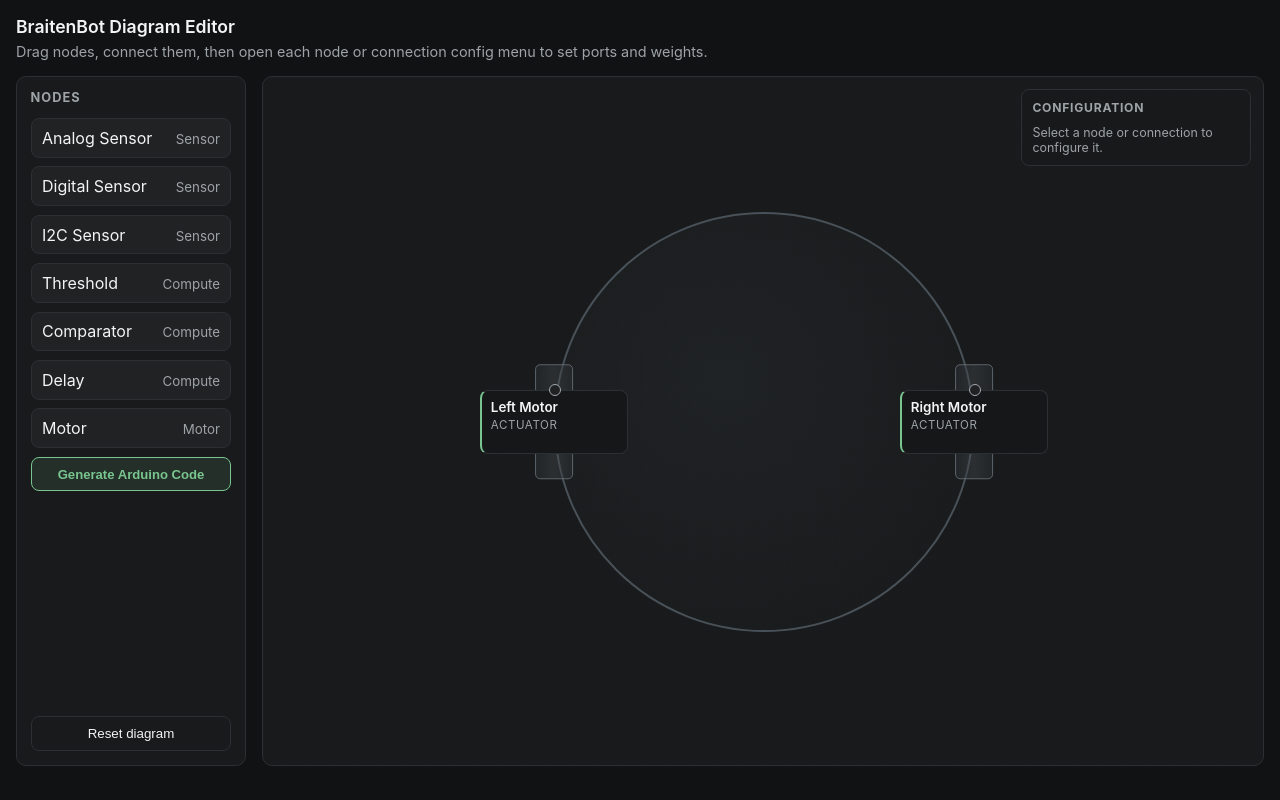
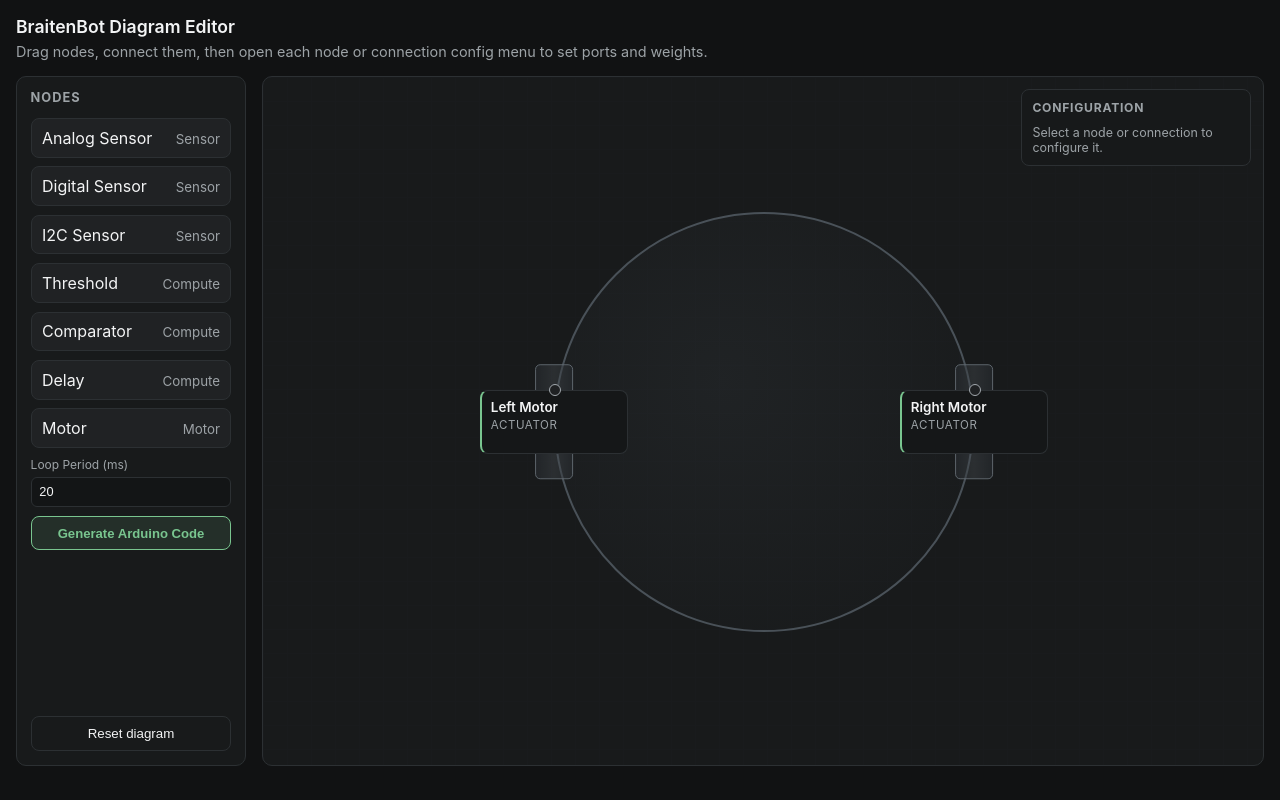
Before and after one commit to Vassar-Cognitive-Science/braitenbot-gui, a React (Vite) app: page / in a window 1280 px wide. Built offline with nearby package versions, Linux system fonts and the light colour scheme.

Commit message:
feat: Add loop period configuration and update delay node handling

```diff
--- a/src/App.css
+++ b/src/App.css
@@ -332,6 +332,23 @@ body {
   font-size: 0.8rem;
 }
 
+.palette-setting {
+  display: flex;
+  flex-direction: column;
+  gap: 0.3rem;
+  font-size: 0.75rem;
+  color: var(--muted);
+}
+
+.palette-setting input {
+  border: 1px solid var(--line);
+  border-radius: 6px;
+  background: #131516;
+  padding: 0.42rem 0.48rem;
+  font-size: 0.8rem;
+  color: var(--text);
+}
+
 .palette-generate {
   padding: 0.55rem 0.65rem;
   border: 1px solid var(--accent);
--- a/src/codegen/emitter.ts
+++ b/src/codegen/emitter.ts
@@ -107,6 +107,7 @@ function emitComputeNode(
   graph: WiringGraph,
   node: GraphNode,
   indent: string,
+  loopPeriodMs: number,
 ): string {
   const lines: string[] = [];
   const name = varName(node);
@@ -140,13 +141,15 @@ function emitComputeNode(
   } else if (typeDef === 'compute-delay') {
     lines.push(emitInputAggregation(graph, node, indent));
     const delayMs = node.delayMs ?? 100;
-    lines.push(`${indent}static unsigned long ${name}_lastTime = 0;`);
-    lines.push(`${indent}static int ${name}_held = 0;`);
-    lines.push(`${indent}if (millis() - ${name}_lastTime >= ${delayMs}) {`);
-    lines.push(`${indent}  ${name}_held = (int)${inputVar(node)};`);
-    lines.push(`${indent}  ${name}_lastTime = millis();`);
-    lines.push(`${indent}}`);
-    lines.push(`${indent}int ${name} = ${name}_held;`);
+    // Ring buffer: each loop iteration stores the current input and
+    // outputs the value from delayMs ago. Buffer size = delayMs / loop period.
+    const bufSize = Math.max(1, Math.round(delayMs / loopPeriodMs));
+    lines.push(`${indent}static const int ${name}_BUF_SIZE = ${bufSize};`);
+    lines.push(`${indent}static int ${name}_buf[${bufSize}] = {0};`);
+    lines.push(`${indent}static int ${name}_idx = 0;`);
+    lines.push(`${indent}int ${name} = ${name}_buf[${name}_idx];`);
+    lines.push(`${indent}${name}_buf[${name}_idx] = (int)${inputVar(node)};`);
+    lines.push(`${indent}${name}_idx = (${name}_idx + 1) % ${name}_BUF_SIZE;`);
   }
 
   return lines.join('\n');
@@ -211,7 +214,7 @@ export function generateSketch(graph: WiringGraph): string {
       loopLines.push(emitSensorRead(node, '  '));
     } else if (node.kind === 'compute') {
       loopLines.push('');
-      loopLines.push(emitComputeNode(graph, node, '  '));
+      loopLines.push(emitComputeNode(graph, node, '  ', graph.loopPeriodMs));
     } else if (node.kind === 'motor') {
       loopLines.push('');
       loopLines.push(emitMotorWrite(graph, node, '  '));
@@ -219,7 +222,7 @@ export function generateSketch(graph: WiringGraph): string {
   }
 
   loopLines.push('');
-  loopLines.push('  delay(20);');
+  loopLines.push(`  delay(${graph.loopPeriodMs});`);
   loopLines.push('}');
 
   sections.push(loopLines.join('\n'));
--- a/src/codegen/graph.ts
+++ b/src/codegen/graph.ts
@@ -26,11 +26,13 @@ export interface WiringGraph {
   nodes: GraphNode[];
   edges: GraphEdge[];
   executionOrder: string[];
+  loopPeriodMs: number;
 }
 
 export function buildGraph(
   nodes: DiagramNode[],
   connections: DiagramConnection[],
+  loopPeriodMs = 20,
 ): WiringGraph {
   const graphNodes: GraphNode[] = nodes.map((node) => {
     const typeDef = TYPE_BY_ID[node.type];
@@ -58,5 +60,5 @@ export function buildGraph(
   const nodeIds = graphNodes.map((n) => n.id);
   const executionOrder = toposort(nodeIds, graphEdges);
 
-  return { nodes: graphNodes, edges: graphEdges, executionOrder };
+  return { nodes: graphNodes, edges: graphEdges, executionOrder, loopPeriodMs };
 }
--- a/src/components/BraitenbergDiagram.tsx
+++ b/src/components/BraitenbergDiagram.tsx
@@ -52,6 +52,22 @@ function getArduinoPortPlaceholder(protocol?: SensorProtocol): string {
 
 function clampWeight(value: number): number {
   return Math.max(-1, Math.min(1, value));
+}
+
+function weightToColor(weight: number): string {
+  if (weight >= 0) {
+    const t = weight;
+    const r = Math.round(80 * (1 - t));
+    const g = Math.round(80 + 120 * t);
+    const b = Math.round(80 * (1 - t));
+    return `rgb(${r},${g},${b})`;
+  } else {
+    const t = -weight;
+    const r = Math.round(80 + 150 * t);
+    const g = Math.round(80 * (1 - t));
+    const b = Math.round(80 * (1 - t));
+    return `rgb(${r},${g},${b})`;
+  }
 }
 
 function calculateRobotOverlay(canvasWidth: number, canvasHeight: number): RobotOverlayLayout {
@@ -117,6 +133,7 @@ export function BraitenbergDiagram() {
   const [linkDraftPoint, setLinkDraftPoint] = useState({ x: 0, y: 0 });
   const [robotLayout, setRobotLayout] = useState<RobotOverlayLayout>(INITIAL_ROBOT_LAYOUT);
   const [configTarget, setConfigTarget] = useState<{ kind: 'node' | 'connection'; id: string } | null>(null);
+  const [loopPeriodMs, setLoopPeriodMs] = useState(20);
   const [codeGenErrors, setCodeGenErrors] = useState<ValidationError[]>([]);
   const [generatedCode, setGeneratedCode] = useState<string | null>(null);
   const [showCodeDialog, setShowCodeDialog] = useState(false);
@@ -146,10 +163,10 @@ export function BraitenbergDiagram() {
       setShowCodeDialog(true);
       return;
     }
-    const graph = buildGraph(nodes, connections);
+    const graph = buildGraph(nodes, connections, loopPeriodMs);
     setGeneratedCode(generateSketch(graph));
     setShowCodeDialog(true);
-  }, [nodes, connections]);
+  }, [nodes, connections, loopPeriodMs]);
 
   const handleCopyCode = useCallback(() => {
     if (generatedCode) {
@@ -403,6 +420,20 @@ export function BraitenbergDiagram() {
             <small>{nodeType.kind}</small>
           </div>
         ))}
+        <label className="palette-setting">
+          Loop Period (ms)
+          <input
+            type="number"
+            min="1"
+            max="1000"
+            step="1"
+            value={loopPeriodMs}
+            onChange={(e) => {
+              const v = Number.parseInt(e.target.value, 10);
+              if (Number.isFinite(v) && v >= 1) setLoopPeriodMs(Math.min(1000, v));
+            }}
+          />
+        </label>
         <button
           className="palette-generate"
           onClick={handleGenerate}
@@ -467,6 +498,7 @@ export function BraitenbergDiagram() {
               key={connection.id}
               className={`connection-link ${selectedConnection?.id === connection.id ? 'selected' : ''}`}
               d={connection.d}
+              style={{ stroke: weightToColor(connection.weight) }}
             />
           ))}
           {linkDraftSource && nodeMap[linkDraftSource] && (
```
Also changed, not shown: 1 other file (tests, documents, lock files or other folders).
